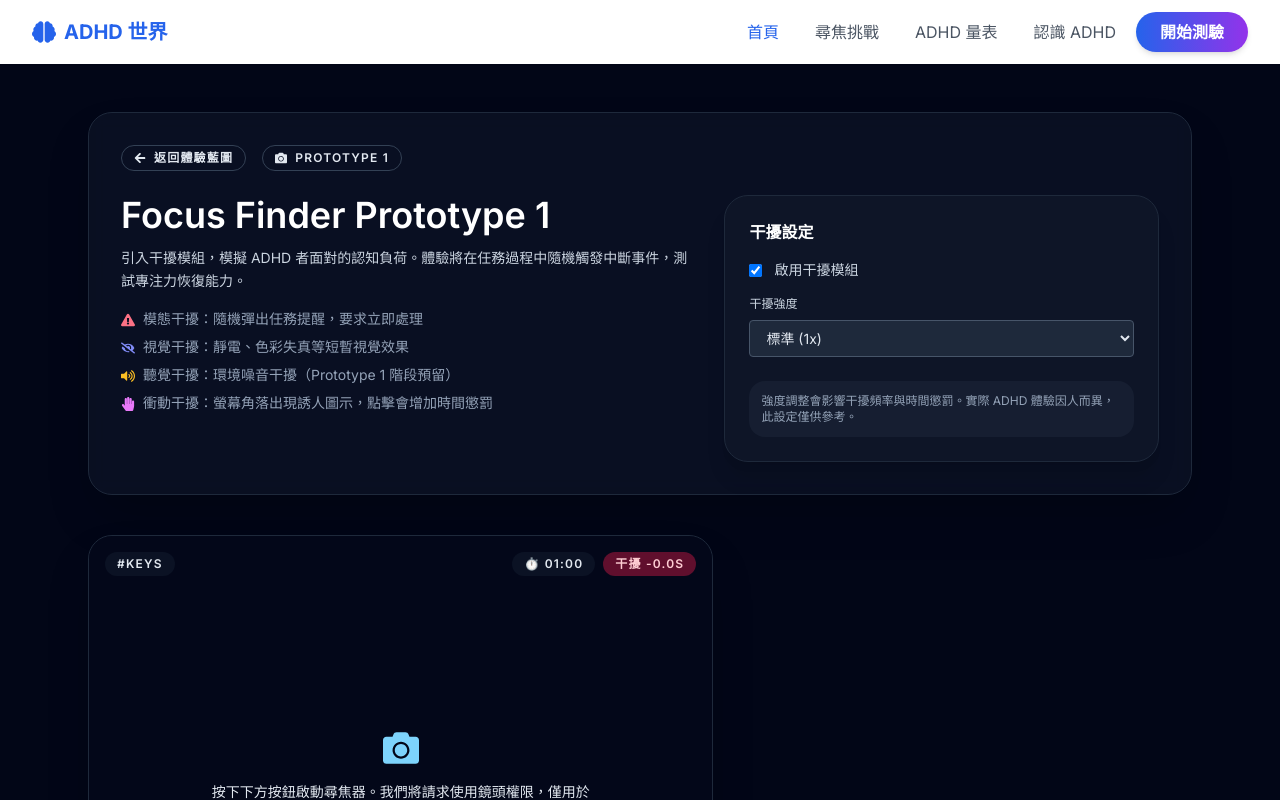
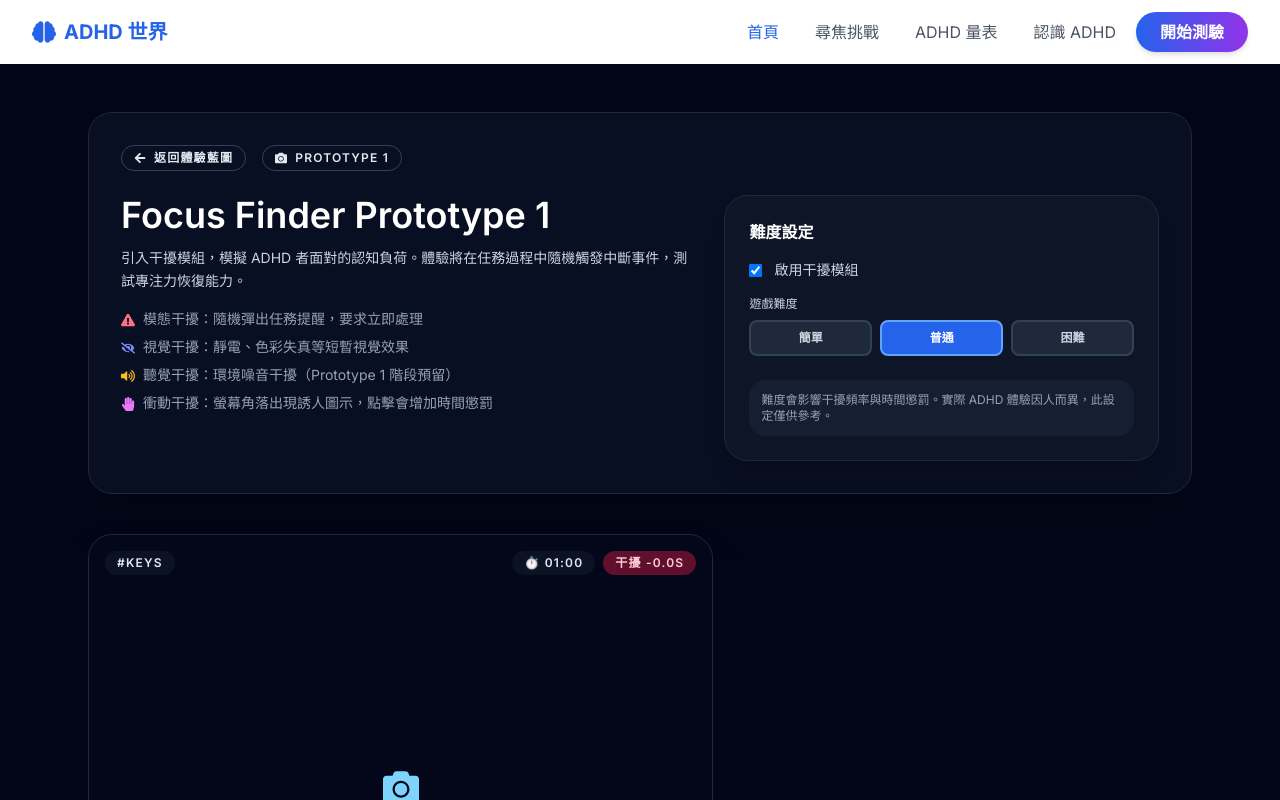
Before and after one commit to york0610/0610, a Next.js app: page /focus-finder/prototype in a window 1280 px wide. Shown: the top 800 px of the page. Built offline with nearby package versions, Linux system fonts and the light colour scheme.

Commit message:
優化難度設定、訊息框顯示和鏡頭區域

```diff
--- a/app/focus-finder/prototype/page.tsx
+++ b/app/focus-finder/prototype/page.tsx
@@ -346,8 +346,15 @@ export default function FocusFinderPrototype() {
   const [showHints, setShowHints] = useState(true);
   const [distractionSettings, setDistractionSettings] = useState({
     enabled: true,
-    intensity: 1, // 0.5, 1, 1.5
+    difficulty: 'normal', // 'easy', 'normal', 'hard'
   });
+
+  // 根據難度計算干擾強度
+  const difficultyIntensity = {
+    easy: 0.5,
+    normal: 1,
+    hard: 1.5,
+  }[distractionSettings.difficulty];
 
   // Distraction states
   const [activeModal, setActiveModal] = useState(false);
@@ -366,7 +373,7 @@ export default function FocusFinderPrototype() {
         type,
         triggeredAt: Date.now(),
         dismissedAt: null,
-        cost: DISTRACTION_CONFIG[type].cost * distractionSettings.intensity,
+        cost: DISTRACTION_CONFIG[type].cost * difficultyIntensity,
       }]);
 
       switch (type) {
@@ -388,7 +395,7 @@ export default function FocusFinderPrototype() {
           audioManager.playAmbientNoise(); // 播放環境噪音
           break;
       }
-    }, [distractionSettings.intensity])
+    }, [difficultyIntensity])
   );
 
   const dismissModal = useCallback(() => {
@@ -659,7 +666,7 @@ export default function FocusFinderPrototype() {
               </ul>
             </div>
             <div className="rounded-3xl border border-slate-800 bg-slate-900/80 p-6 text-sm text-slate-300 shadow-xl">
-              <h2 className="text-base font-semibold text-white">干擾設定</h2>
+              <h2 className="text-base font-semibold text-white">難度設定</h2>
               <div className="mt-4 space-y-4">
                 <label className="flex items-center gap-3">
                   <input
@@ -674,24 +681,32 @@ export default function FocusFinderPrototype() {
                   <span>啟用干擾模組</span>
                 </label>
                 <div>
-                  <label className="block text-xs font-medium mb-2">干擾強度</label>
-                  <select
-                    value={distractionSettings.intensity}
-                    onChange={(e) => setDistractionSettings(prev => ({
-                      ...prev,
-                      intensity: parseFloat(e.target.value)
-                    }))}
-                    className="w-full rounded border border-slate-600 bg-slate-800 px-3 py-2 text-sm text-slate-200 focus:border-slate-400"
-                  >
-                    <option value={0.5}>輕度 (0.5x)</option>
-                    <option value={1}>標準 (1x)</option>
-                    <option value={1.5}>強度 (1.5x)</option>
-                  </select>
+                  <label className="block text-xs font-medium mb-2">遊戲難度</label>
+                  <div className="grid grid-cols-3 gap-2">
+                    {['easy', 'normal', 'hard'].map((level) => (
+                      <button
+                        key={level}
+                        onClick={() => setDistractionSettings(prev => ({
+                          ...prev,
+                          difficulty: level as 'easy' | 'normal' | 'hard'
+                        }))}
+                        className={`rounded-lg px-3 py-2 text-xs font-semibold transition ${
+                          distractionSettings.difficulty === level
+                            ? 'bg-blue-600 text-white border-2 border-blue-400'
+                            : 'bg-slate-800 text-slate-300 border-2 border-slate-700 hover:border-slate-600'
+                        }`}
+                      >
+                        {level === 'easy' && '簡單'}
+                        {level === 'normal' && '普通'}
+                        {level === 'hard' && '困難'}
+                      </button>
+                    ))}
+                  </div>
                 </div>
               </div>
               <div className="mt-6 p-3 rounded-2xl bg-slate-800/50">
                 <p className="text-xs text-slate-400">
-                  強度調整會影響干擾頻率與時間懲罰。實際 ADHD 體驗因人而異，此設定僅供參考。
+                  難度會影響干擾頻率與時間懲罰。實際 ADHD 體驗因人而異，此設定僅供參考。
                 </p>
               </div>
             </div>
@@ -719,7 +734,7 @@ export default function FocusFinderPrototype() {
                 )}
               </div>
 
-              <div className="relative h-[60vh] min-h-[300px] w-full">
+              <div className="relative h-[70vh] min-h-[400px] w-full">
                 <div className="absolute inset-x-0 top-0 flex flex-col gap-2 p-4 text-xs font-semibold uppercase tracking-widest text-slate-200">
                   <div className="flex justify-between">
                     <span className="rounded-full bg-slate-900/70 px-3 py-1">#{currentTask?.id ?? '---'}</span>
@@ -756,7 +771,7 @@ export default function FocusFinderPrototype() {
                     key={currentTask.id}
                     initial={{ opacity: 0, y: 20 }}
                     animate={{ opacity: 1, y: 0 }}
-                    className="absolute left-1/2 top-1/2 flex w-[min(80vw,380px)] -translate-x-1/2 -translate-y-1/2 flex-col gap-3 rounded-3xl border border-sky-400/40 bg-slate-950/80 p-5 text-sm text-slate-100 shadow-[0_0_30px_rgba(56,189,248,0.35)] backdrop-blur"
+                    className="absolute left-1/2 top-1/2 flex w-[min(85vw,420px)] -translate-x-1/2 -translate-y-1/2 flex-col gap-3 rounded-3xl border border-sky-400/40 bg-slate-950/90 p-6 text-sm text-slate-100 shadow-[0_0_30px_rgba(56,189,248,0.35)] backdrop-blur max-h-[60vh] overflow-y-auto"
                   >
                     <span className="inline-flex items-center gap-2 text-xs font-semibold uppercase tracking-widest text-sky-300">
                       <FaLocationArrow /> 任務目標
@@ -765,11 +780,11 @@ export default function FocusFinderPrototype() {
                     {showHints && (
                       <p className="text-sm text-slate-300">提示：{currentTask.hint}</p>
                     )}
-                    <p className="text-sm text-slate-200">{currentTask.prompt}</p>
+                    <p className="text-sm text-slate-200 whitespace-pre-wrap">{currentTask.prompt}</p>
                     <button
                       type="button"
-                      onClick={completeTask}
-                      className="inline-flex items-center justify-center gap-2 rounded-full bg-emerald-500 px-5 py-2 text-sm font-semibold text-white shadow-lg transition hover:bg-emerald-400"
+                      onClick={() => completeTask()}
+                      className="inline-flex items-center justify-center gap-2 rounded-full bg-sky-500 px-6 py-3 text-sm font-bold text-white shadow-lg transition hover:bg-sky-400"
                     >
                       <FaCheck /> 標記已找到
                     </button>
```
